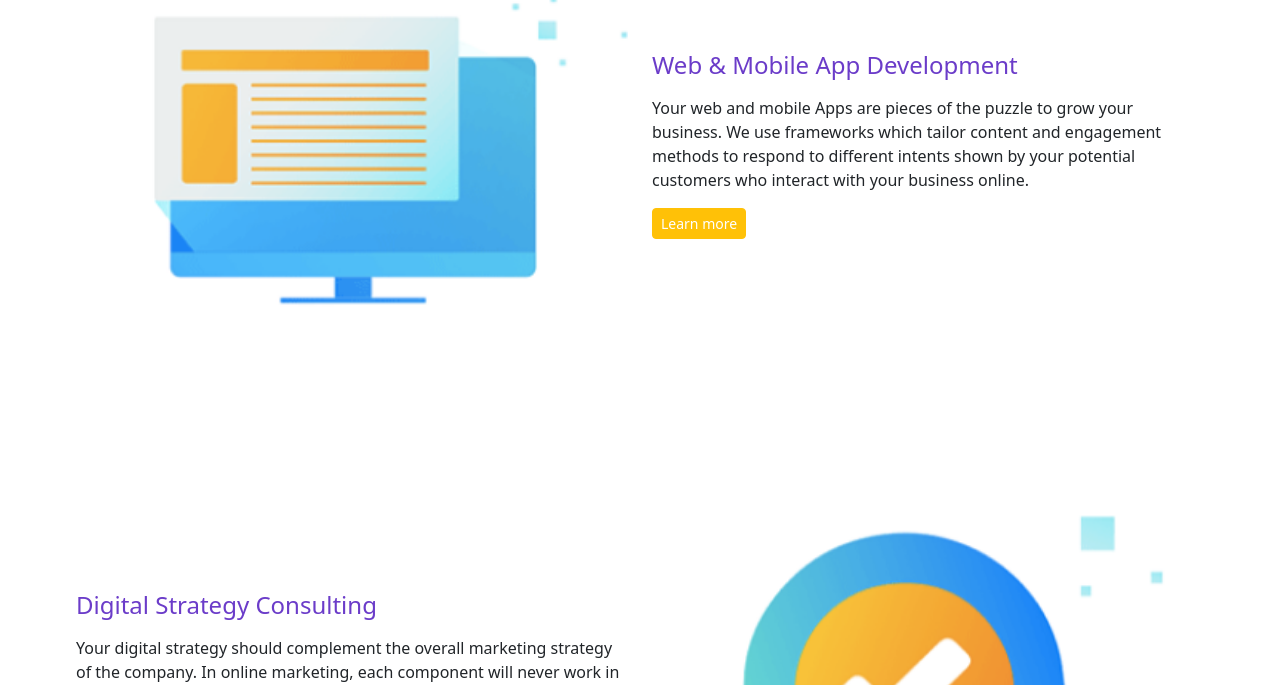
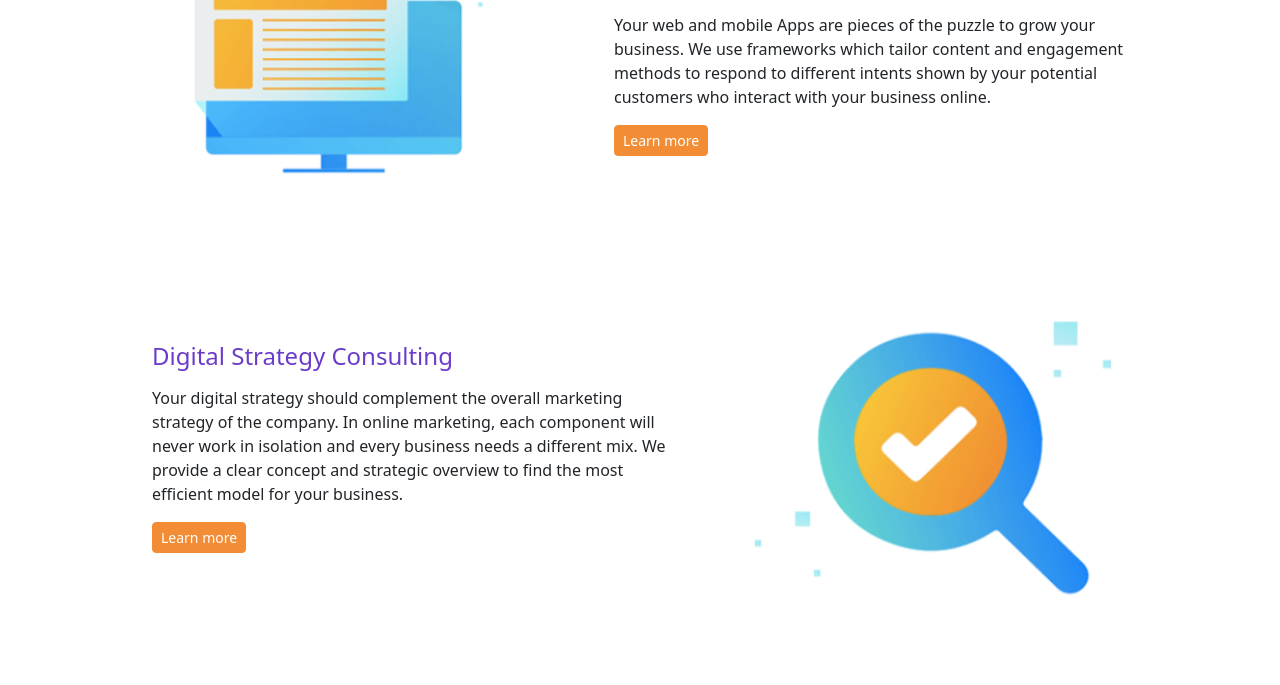
Before and after one commit to Rifnaz/AT-Digital-landing-page, a plain HTML site: page index.html in a window 1280 px wide. Shown: the part 833-1518 px from the top of the page. Drawn offline with nearby package versions, Linux system fonts and the light colour scheme; files whose address does not match are found by name.

Commit message:
Toggle bar color changed and fixed some alignment issue

```diff
--- a/index.html
+++ b/index.html
@@ -18,12 +18,12 @@
 <body>
 
     <div class="at-digital-container">
-        <nav class="navbar navbar-expand-lg top-menu-navbar"  id="home-section-id">
+        <nav class="navbar navbar-expand-lg navbar-dark top-menu-navbar"  id="home-section-id">
             <div class="container">
               <a class="navbar-brand mb-2" href="#home-section-id">
                 <img src="./src/Logo.png" alt="AT Digital logo" width="" height="24">
               </a>
-              <button class="navbar-toggler" type="button" data-bs-toggle="collapse" data-bs-target="#navbarSupportedContent" aria-controls="navbarSupportedContent" aria-expanded="false" aria-label="Toggle navigation">
+              <button class="navbar-toggler border-0" type="button" data-bs-toggle="collapse" data-bs-target="#navbarSupportedContent" aria-controls="navbarSupportedContent" aria-expanded="false" aria-label="Toggle navigation">
                 <span class="navbar-toggler-icon text-white"></span>
               </button>
               <div class="collapse navbar-collapse flex-grow-0" id="navbarSupportedContent">
@@ -60,9 +60,9 @@
 
         <div class="service-section" id="service-section-id">
             <div class="container">
-                <div class="row">
+                <div class="row pe-md-5 me-md-3">
                     <div class="col-12 col-sm-6 d-flex justify-content-center align-items-center">
-                        <img class="w-100" src="./src/desktop-clip.png" alt="desktop clipart">
+                        <img class="w-75" src="./src/desktop-clip.png" alt="desktop clipart">
                     </div>
                     <div class="col-12 col-sm-6 d-flex justify-content-center align-items-center">
                         <div class="service-content text-center text-sm-start">
@@ -75,7 +75,7 @@
                         </div>
                     </div>
                 </div>
-                <div class="row">
+                <div class="row ps-md-5 ms-md-3">
                     <div class="col-12 col-sm-6 d-flex justify-content-center align-items-center order-1 order-sm-0">
                         <div class="service-content text-center text-sm-start">
                             <h4 class="service-heading mb-3">Digital Strategy Consulting</h4>
@@ -86,7 +86,7 @@
                         </div>
                     </div>
                     <div class="col-12 col-sm-6 d-flex justify-content-center align-items-center order-0 order-sm-1">
-                        <img class="w-100" src="./src/Search-clip.png" alt="search clipart">
+                        <img class="w-75" src="./src/Search-clip.png" alt="search clipart">
                     </div>
                 </div>
             </div>
--- a/styles.css
+++ b/styles.css
@@ -16,6 +16,11 @@ body {
     z-index: 1;
     box-shadow: 10px 10px 30px rgb(8 8 8 / 39%);
     transform: translateY(-7%);
+}
+
+.at-digital-container .btn.btn-warning {
+    background: #F28D35 !important;
+    border: 1px solid #F28D35;
 }
 
 .at-digital-container .top-menu-navbar {
```
